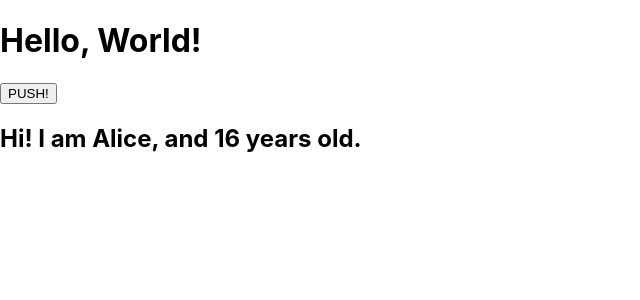
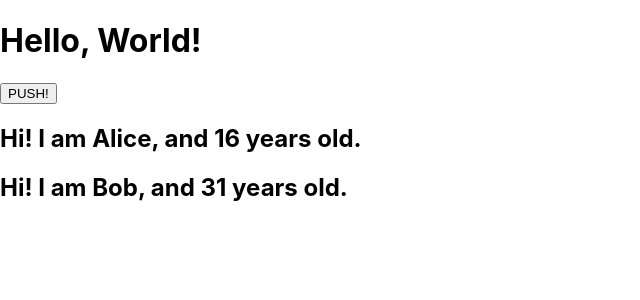
Before and after one commit to 121jigowatts/TIL, a React (Create React App) app in the folder react/react-app/: page / in a window 1280 px wide. Shown: the top 300 px of the page, without its empty margins (0-640 px from the left). Built offline with nearby package versions, Linux system fonts and the light colour scheme.

Commit message:
render multiple components

```diff
--- a/react/react-app/src/component/App.js
+++ b/react/react-app/src/component/App.js
@@ -1,4 +1,9 @@
 function App() {
+  const profiles = [
+    { name: "Alice", age: 16 },
+    { name: "Bob", age: 31 },
+  ];
+
   return (
     <div>
       <h1>Hello, World!</h1>
@@ -9,7 +14,9 @@
       >
         PUSH!
       </button>
-      <User name={"Alice"} age={16} />
+      {profiles.map((profile, index) => {
+        return <User name={profile.name} age={profile.age} key={index} />;
+      })}
     </div>
   );
 }
@@ -17,7 +24,9 @@
 const User = function User(props) {
   return (
     <div>
-      <h2>Hi! I am {props.name}, and {props.age} years old.</h2>
+      <h2>
+        Hi! I am {props.name}, and {props.age} years old.
+      </h2>
     </div>
   );
 };
```
